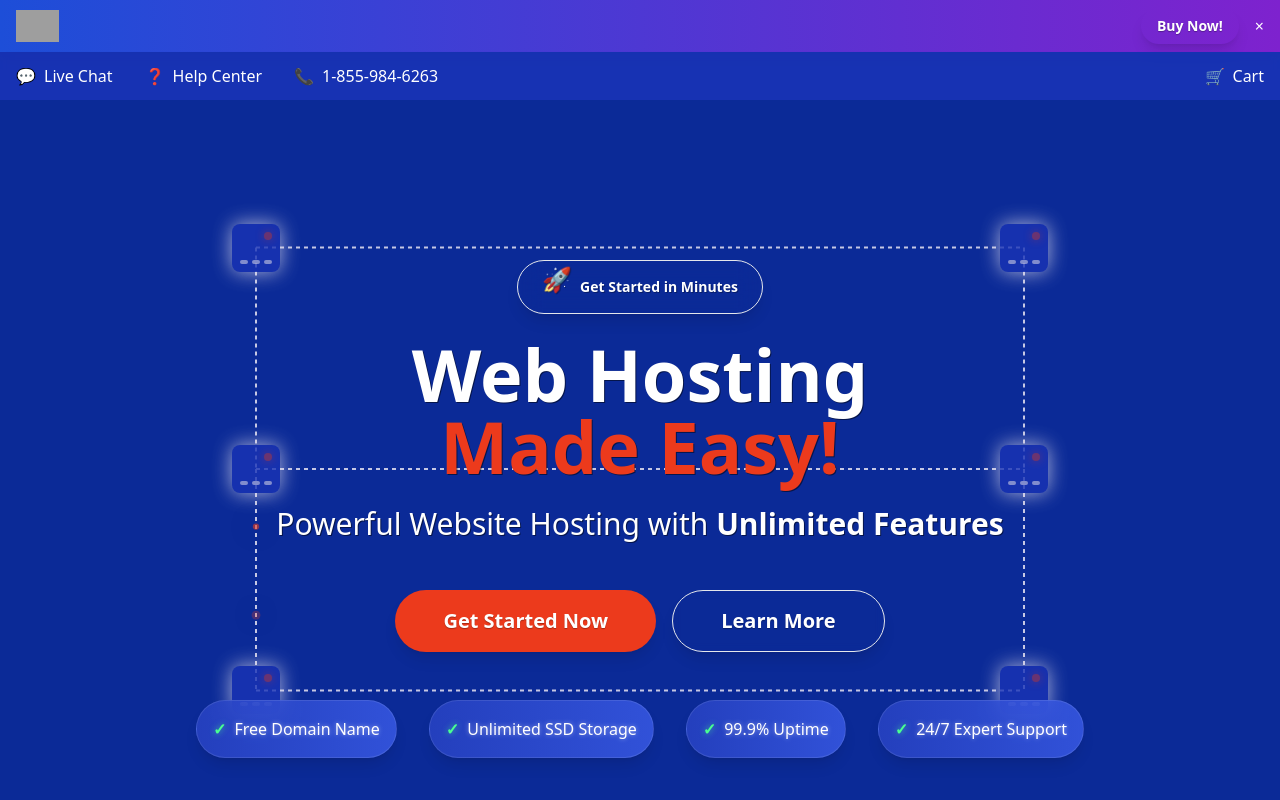
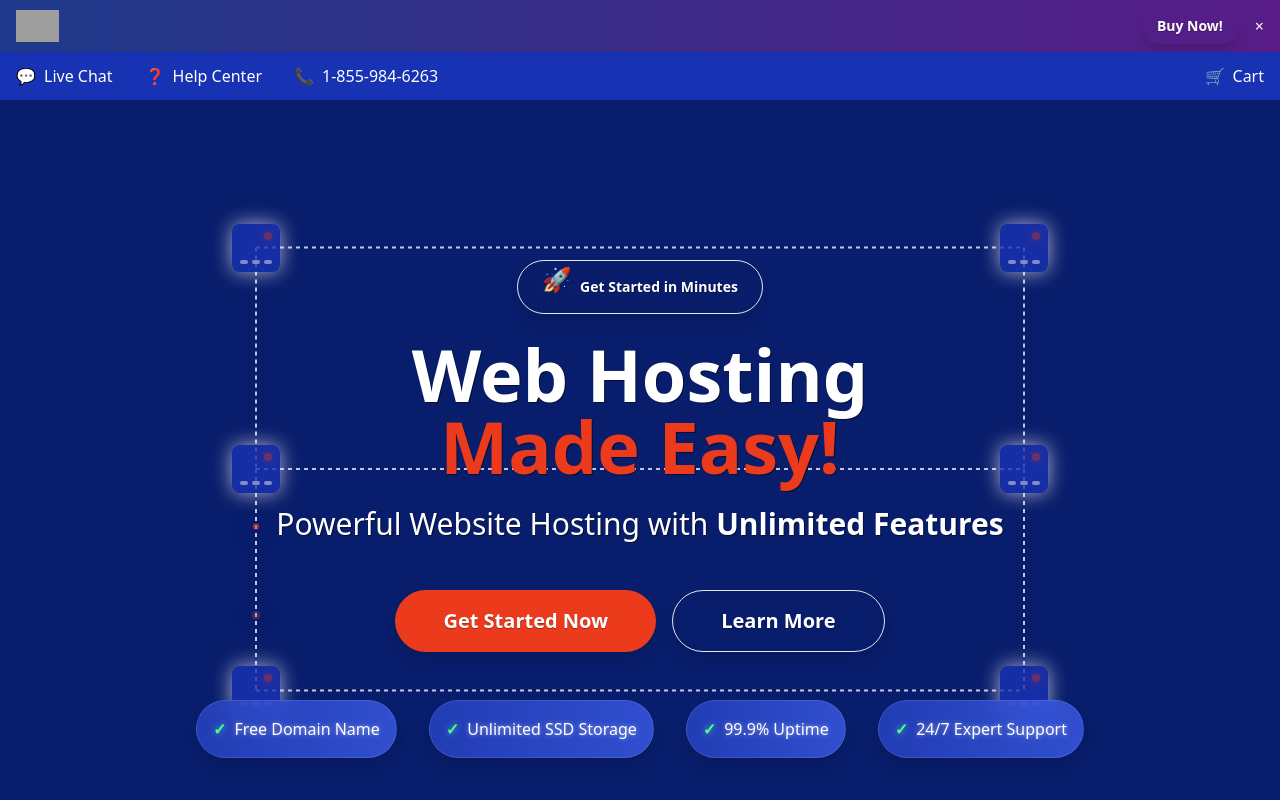
Before and after one commit to nirzaf/amazync, a React (Vite) app: page / in a window 1280 px wide. Shown: the top 800 px of the page. Built offline with nearby package versions, Linux system fonts and the light colour scheme; grey boxes are pictures that could not be loaded.

Commit message:
style(HeroSection): update color scheme for better contrast and readability
Adjust gradient and background colors to improve visual hierarchy and ensure better accessibility. The changes include darker shades for gradients and background to enhance contrast.

```diff
--- a/src/components/HeroSection.tsx
+++ b/src/components/HeroSection.tsx
@@ -13,7 +13,7 @@ const HeroSection = () => {
         initial={{ y: -100 }}
         animate={{ y: 0 }}
         transition={{ duration: 0.5 }}
-        className="bg-gradient-to-r from-blue-600 to-purple-600 text-white py-2 px-4 relative shadow-lg hover:from-blue-700 hover:to-purple-700 transition-all duration-300"
+        className="bg-gradient-to-r from-blue-800 to-purple-800 text-white py-2 px-4 relative shadow-lg hover:from-blue-900 hover:to-purple-900 transition-all duration-300"
       >
         <div className="max-w-7xl mx-auto flex justify-between items-center">
           <motion.div
@@ -83,9 +83,9 @@ const HeroSection = () => {
       </motion.div>
 
       {/* Hero Section */}
-      <div className="min-h-[700px] relative overflow-hidden bg-[#0B2A97]">
+      <div className="min-h-[700px] relative overflow-hidden bg-[#081D6B]">
         {/* Background Pattern and Animation Layer */}
-        <div className="absolute inset-0">
+        <div className="absolute inset-0 bg-opacity-90">
           <ServerNetworkAnimation />
         </div>
 
```
